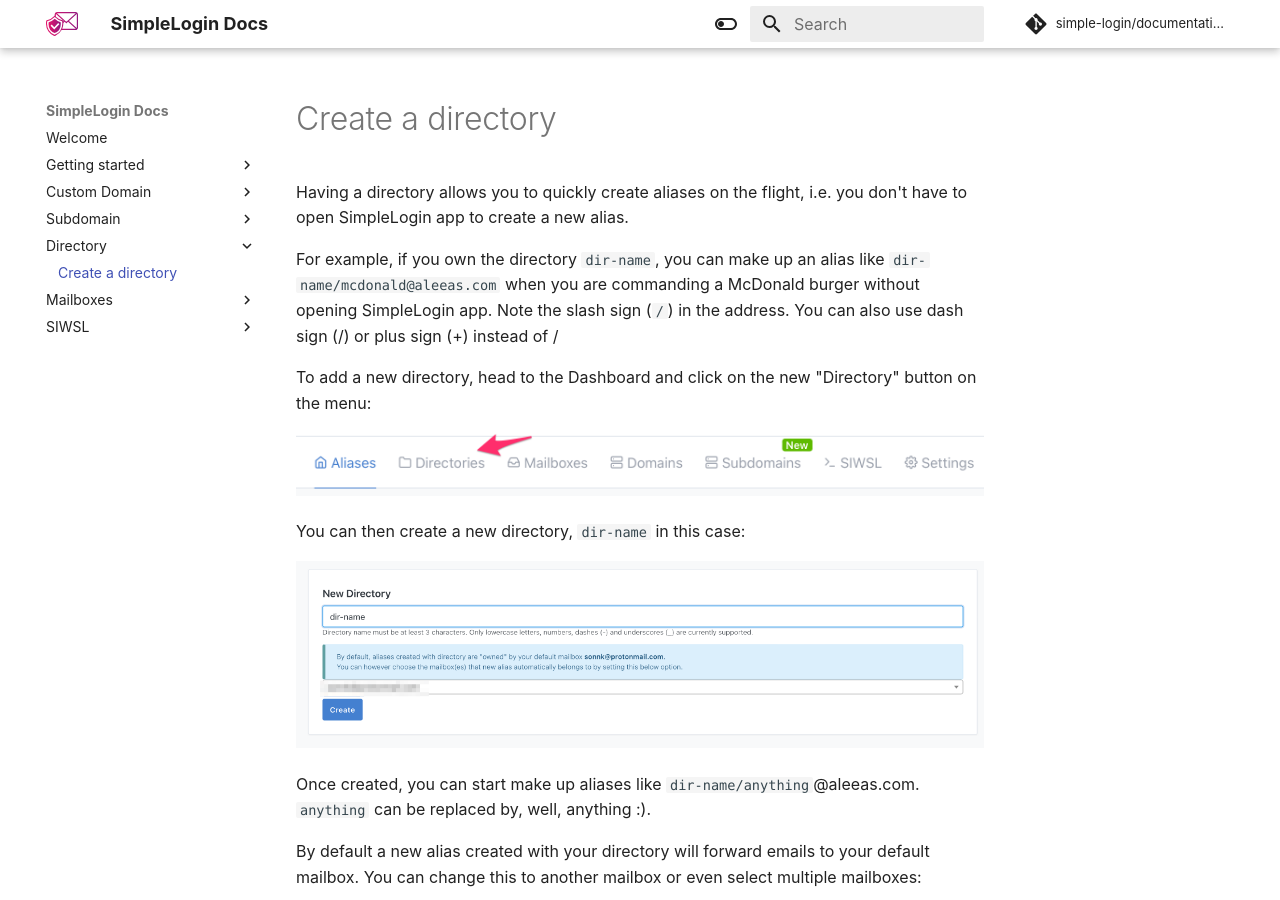
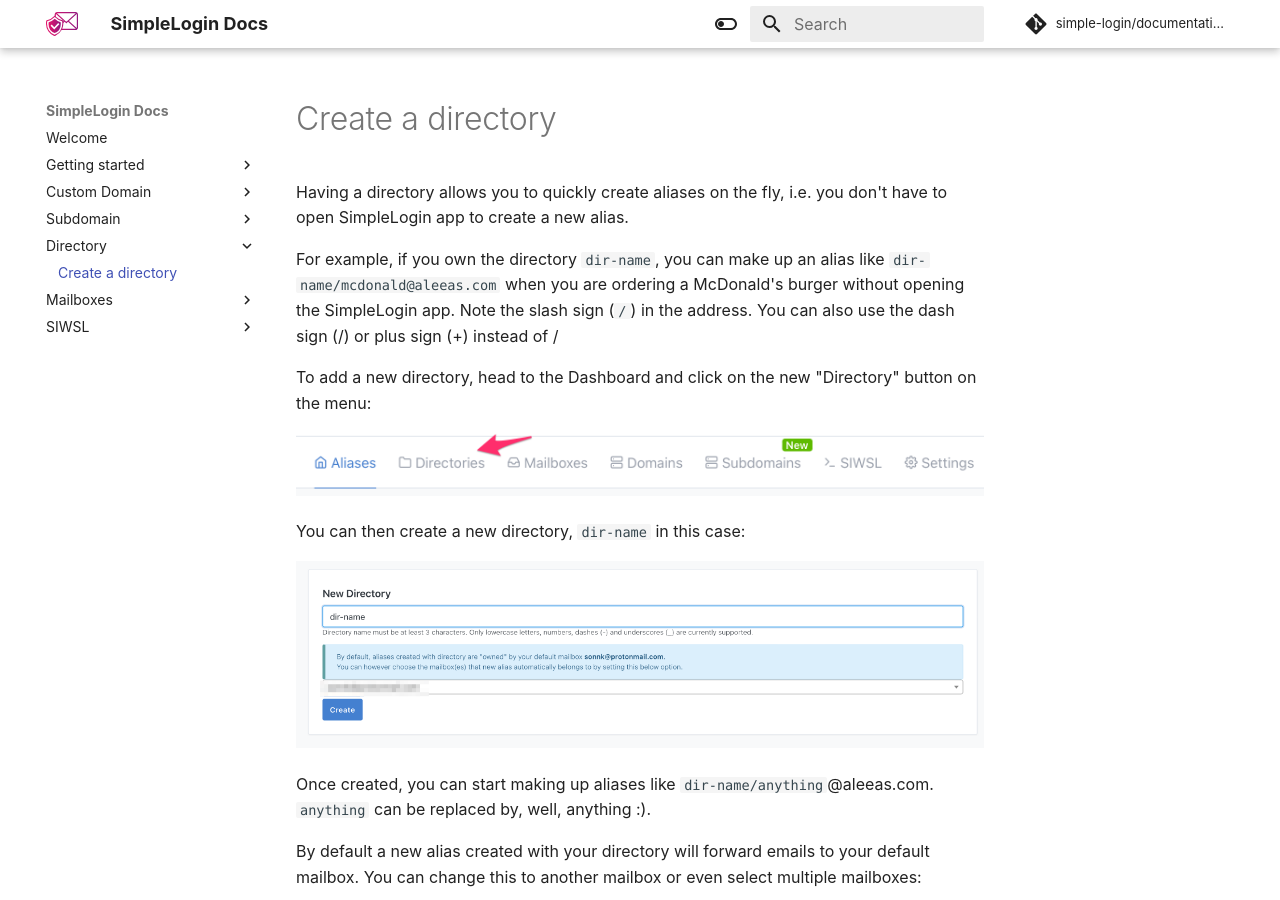
Before and after one commit to simple-login/documentation, an MkDocs documentation site: the page built from docs/directory/new.md, in a window 1280 px wide and 900 px high. Built offline with MkDocs 1.6.1 and Material for MkDocs 9.7.7, drawn with Linux system fonts in a browser that asks for light colours; comment, search, counter and statistics services are not loaded.

Commit message:
Update new.md
Proposing a few grammatical corrections.

```diff
--- a/docs/directory/new.md
+++ b/docs/directory/new.md
@@ -1,6 +1,6 @@
-Having a directory allows you to quickly create aliases on the flight, i.e. you don't have to open SimpleLogin app to create a new alias.
+Having a directory allows you to quickly create aliases on the fly, i.e. you don't have to open SimpleLogin app to create a new alias.
 
-For example, if you own the directory `dir-name`, you can make up an alias like `dir-name/mcdonald@aleeas.com` when you are commanding a McDonald burger without opening SimpleLogin app. Note the slash sign (`/`) in the address. You can also use dash sign (/) or plus sign (+) instead of /
+For example, if you own the directory `dir-name`, you can make up an alias like `dir-name/mcdonald@aleeas.com` when you are ordering a McDonald's burger without opening the SimpleLogin app. Note the slash sign (`/`) in the address. You can also use the dash sign (/) or plus sign (+) instead of /
 
 To add a new directory, head to the Dashboard and click on the new "Directory" button on the menu:
 
@@ -10,7 +10,7 @@ You can then create a new directory, `dir-name` in this case:
 
 ![](./new.png)
 
-Once created, you can start make up aliases like `dir-name/anything`@aleeas.com. `anything` can be replaced by, well, anything :).
+Once created, you can start making up aliases like `dir-name/anything`@aleeas.com. `anything` can be replaced by, well, anything :).
 
 By default a new alias created with your directory will forward emails to your default mailbox. You can change this to another mailbox or even select multiple mailboxes:
 
```
